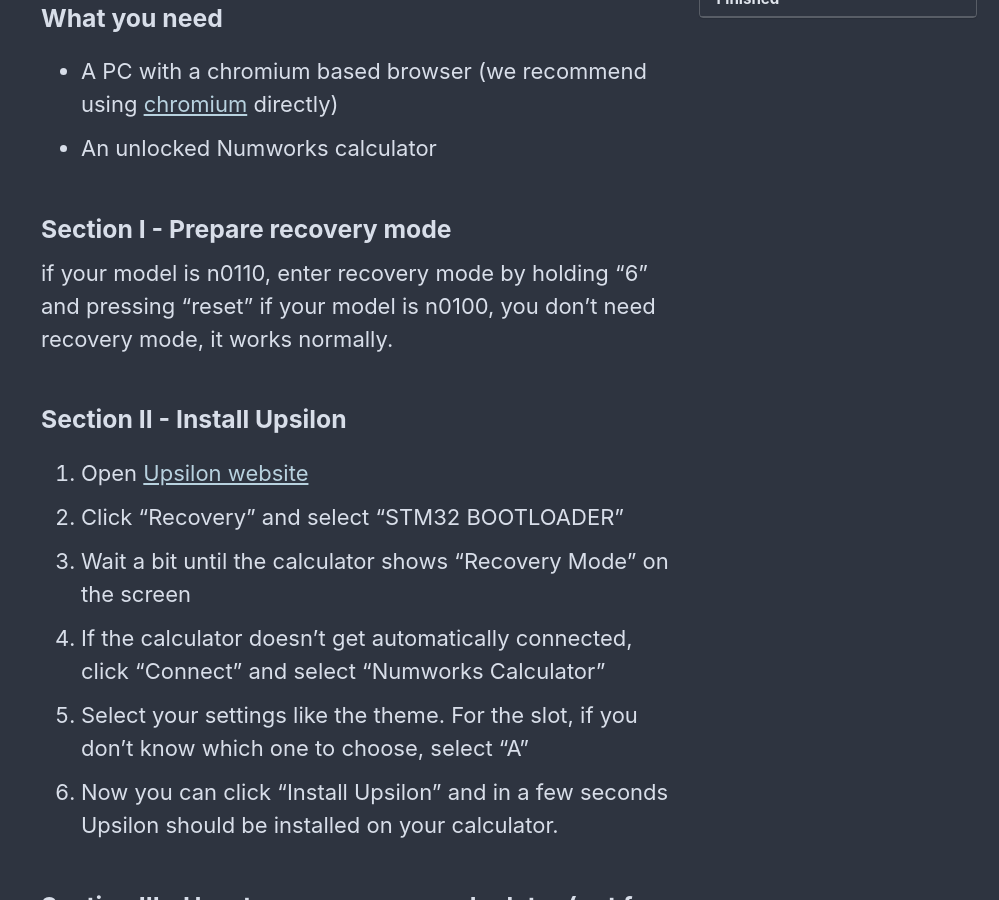
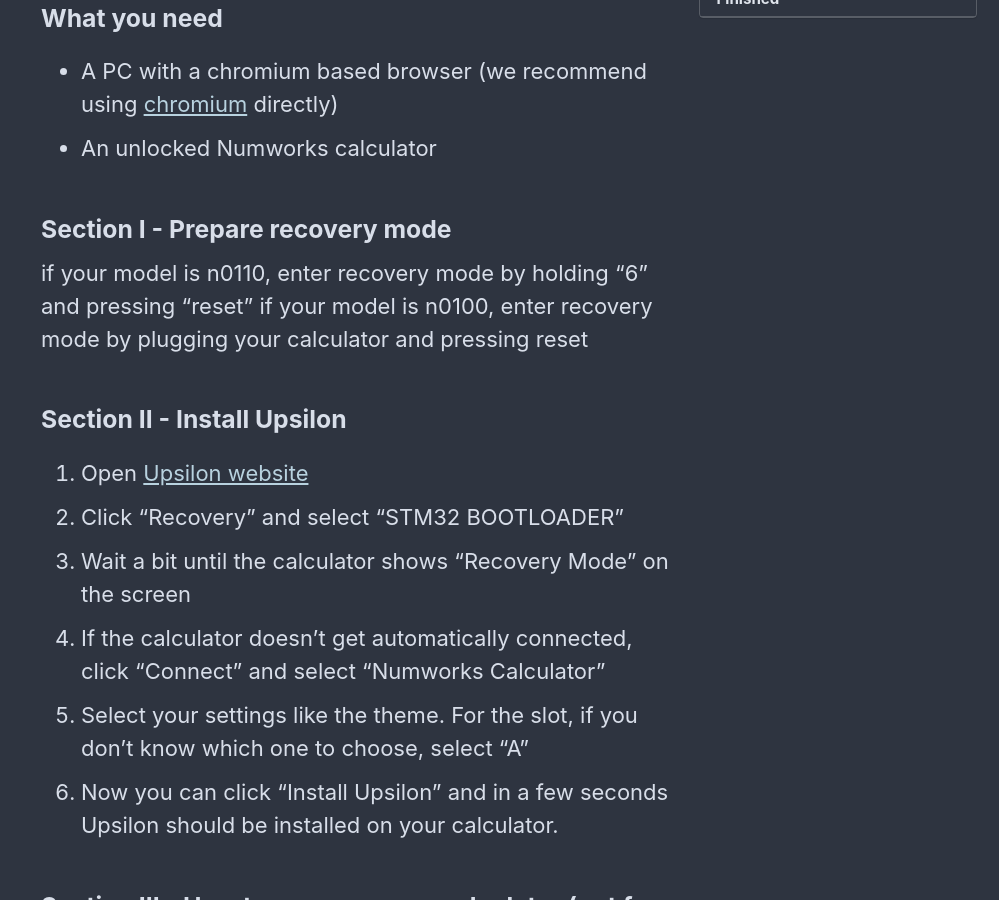
Before and after one commit to Omega-Numworks/Omega-Guide, a Jekyll site: the page built from _pages/en_US/upsilon.md, in a window 1280 px wide and 900 px high, scrolled down 546 px. Shown: the whole window, without its empty margins (281-1280 px from the left). Built offline with Jekyll 4.4.1, drawn with Linux system fonts in a browser that asks for light colours; comment, search, counter and statistics services are not loaded.

Commit message:
Update upsilon.md

```diff
--- a/_pages/en_US/upsilon.md
+++ b/_pages/en_US/upsilon.md
@@ -17,7 +17,7 @@
 ### Section I - Prepare recovery mode
 
 if your model is n0110, enter recovery mode by holding "6" and pressing "reset"
-if your model is n0100, you don't need recovery mode, it works normally.
+if your model is n0100, enter recovery mode by plugging your calculator and pressing reset
 
 ### Section II - Install Upsilon
 
```
